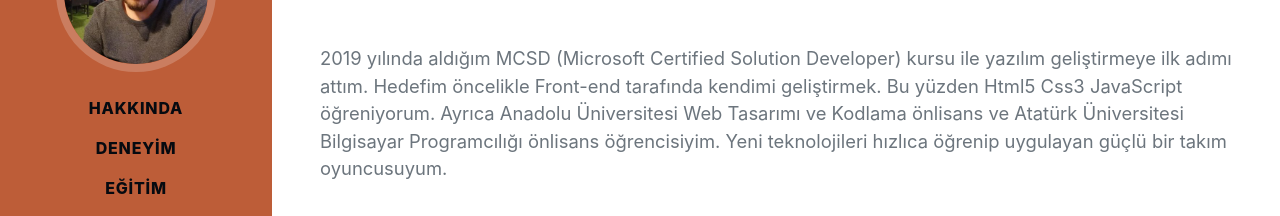
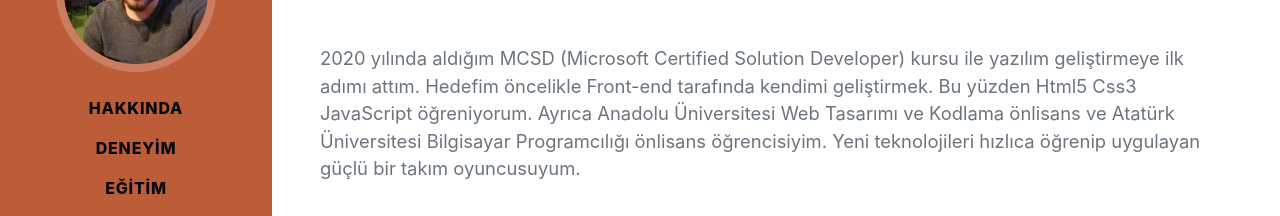
Before and after one commit to erdinckurt/erdinckurt.github.io, a plain HTML site: page index.html in a window 1280 px wide. Shown: the part 324-540 px from the top of the page. Drawn offline with nearby package versions, Linux system fonts and the light colour scheme; a web font is replaced by a local one.

Commit message:
Update index.html

```diff
--- a/index.html
+++ b/index.html
@@ -51,7 +51,7 @@
                     Ankara / TÜRKİYE · <a href="tel:05446587936" title="tel">+90 544 658 79 36</a> ·
                     <a href="mailto:erdinckurt@outlook.com">erdinckurt@outlook.com</a>
                 </div>
-                <p class="lead mb-5"> 2019 yılında aldığım MCSD (Microsoft Certified Solution Developer) kursu ile
+                <p class="lead mb-5"> 2020 yılında aldığım MCSD (Microsoft Certified Solution Developer) kursu ile
                     yazılım geliştirmeye ilk adımı attım. Hedefim öncelikle Front-end tarafında kendimi geliştirmek. Bu
                     yüzden Html5 Css3 JavaScript öğreniyorum. Ayrıca Anadolu Üniversitesi Web Tasarımı ve Kodlama
                     önlisans ve Atatürk Üniversitesi Bilgisayar Programcılığı önlisans öğrencisiyim. Yeni teknolojileri
```
